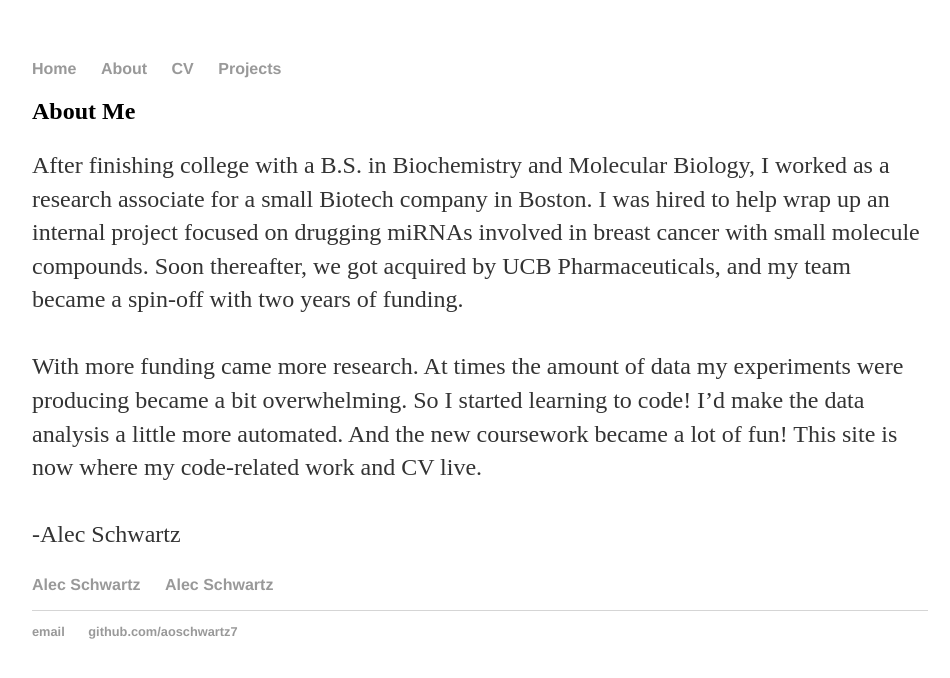
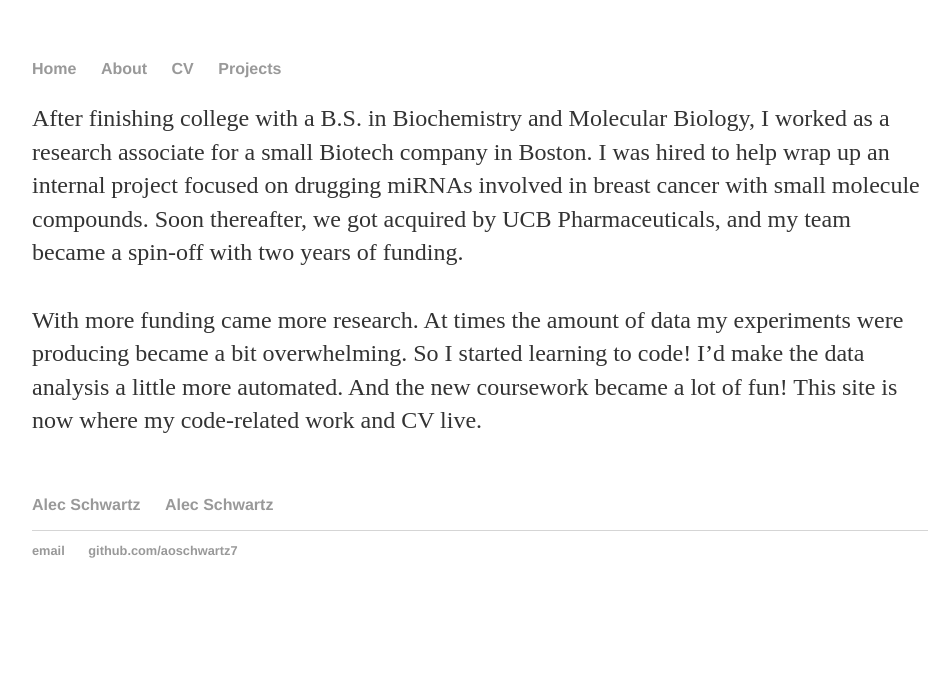
Before and after one commit to aoschwartz7/aoschwartz7.github.io, a Jekyll site: the page built from about.html, in a window 1280 px wide. Shown: the top 678 px of the page, without its empty margins (160-1110 px from the left). Built offline with Jekyll 4.4.1, drawn with Linux system fonts in a browser that asks for light colours.

Commit message:
Update about.html

```diff
--- a/about.html
+++ b/about.html
@@ -5,7 +5,7 @@ site-page: about
 site-link: https://aoschwartz7.github.io/about
 ---
 <div class="blurb">
-	<h2>About Me</h2>
+
 	<p>After finishing college with a B.S. in Biochemistry and Molecular Biology,
 	I worked as a research associate for a small Biotech company in Boston.
 	I was hired to help wrap up an internal project focused on drugging miRNAs
@@ -16,5 +16,5 @@ site-link: https://aoschwartz7.github.io/about
 	became a bit overwhelming. So I started learning to code!
 	I’d make the data analysis a little more automated. And the new coursework became a lot of fun!
 	This site is now where my code-related work and CV live. <br><br>
-	-Alec Schwartz </p>
+
 </div><!-- /.blurb -->
```
